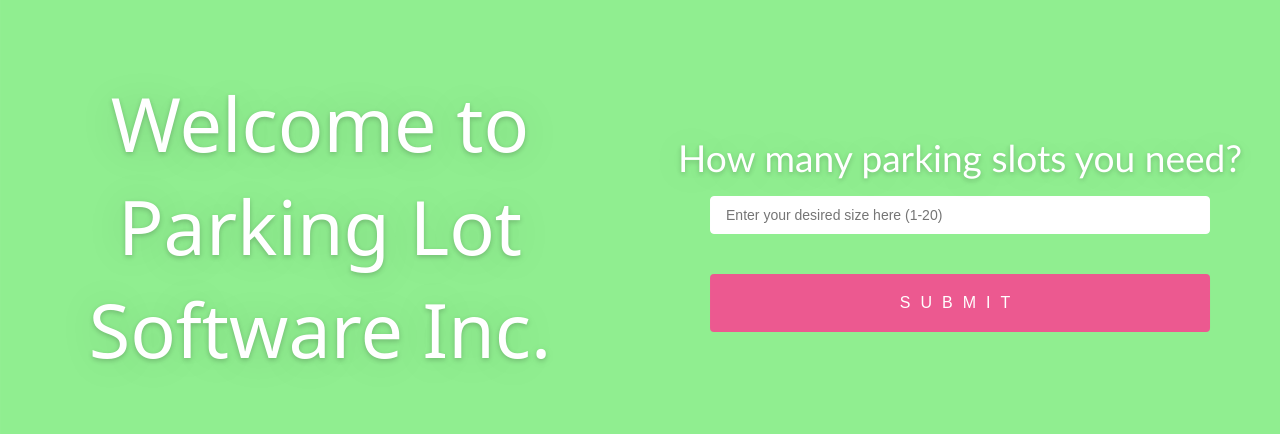
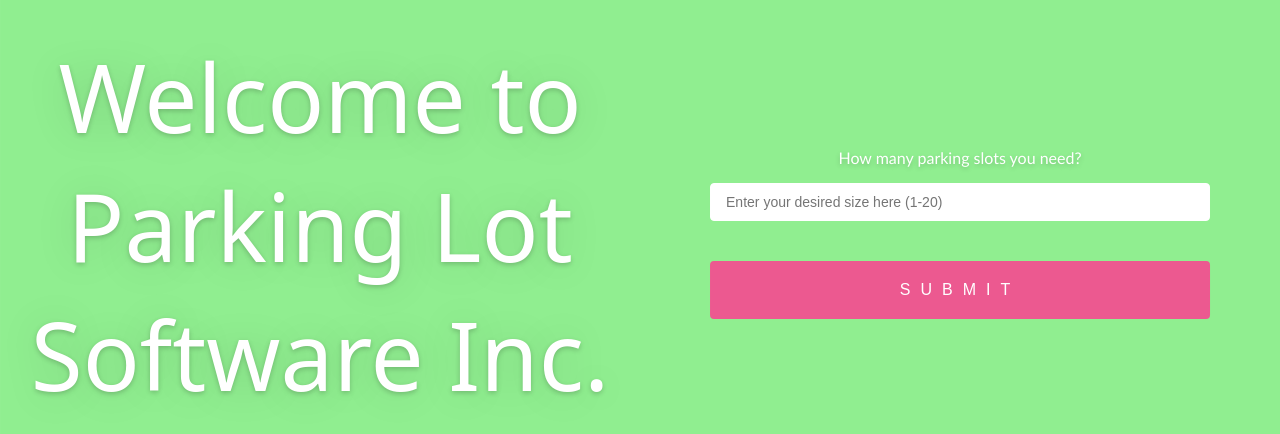
Before and after one commit to mihailgaberov/parking-lot, a React (Vite) app: page / in a window 1280 px wide. Shown: the part 170-604 px from the top of the page. Built offline with nearby package versions, Linux system fonts and the light colour scheme.

Commit message:
💄 Styling

```diff
--- a/src/components/InfoBoard/info-board.module.scss
+++ b/src/components/InfoBoard/info-board.module.scss
@@ -1,10 +1,6 @@
 .infoBoard {
   border: 1px solid white;
   border-radius: 5px;
-  top: 1rem;
-  border: 1px solid white;
-  border-radius: 5px;
-  top: 1rem;
   filter: drop-shadow(0 0 0.75rem gray);
   background-color: darkgrey;
 
--- a/src/components/ParkingSlot/parking-slot.module.scss
+++ b/src/components/ParkingSlot/parking-slot.module.scss
@@ -1,6 +1,6 @@
 .parkingSlot {
   max-width: 200px;
-  width: 10vw;
+  min-width: 80px;
   height: 4vh;
   border-top: 2px solid white;
   border-left: 2px solid white;
@@ -12,7 +12,8 @@
   justify-content: center;
   box-shadow: inset 5px 0 10px #000000;
   margin: 1rem 0;
-  font-size: 0.785em;
+  font-size: 0.785rem;
+  padding: 1rem;
 
   &:first-child {
     border-top: 2px solid white;
--- a/src/pages/Landing/landing.module.scss
+++ b/src/pages/Landing/landing.module.scss
@@ -1,6 +1,10 @@
 .landing {
   h1 {
-    font-size: 5.9vw;
+    font-size: 3.8rem;
+
+    @media screen and (min-width: 50rem) {
+      font-size: 5.9rem;
+    }
   }
 
   section {
@@ -14,7 +18,6 @@
   .title {
     text-align: center;
     margin: 1rem 0;
-    font-size: 2.9vw;
     font-weight: 300;
     font-family: "Gill Sans", "Gill Sans MT", Calibri, "Trebuchet MS",
       sans-serif;
--- a/src/pages/Main/main.module.scss
+++ b/src/pages/Main/main.module.scss
@@ -18,7 +18,6 @@ footer {
   align-items: center;
 
   .footerNote {
-    font-size: 1.875vh;
     font-weight: 100;
   }
 }
```
